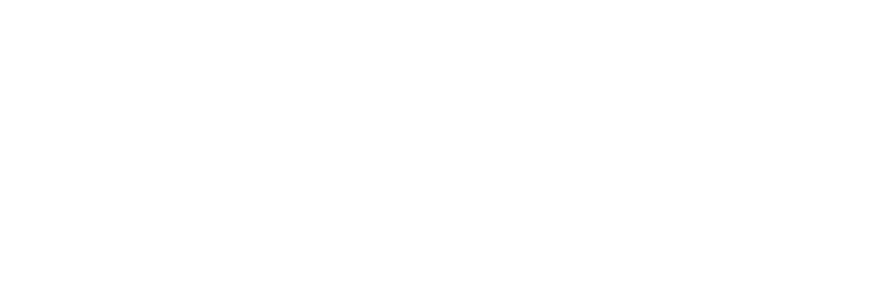
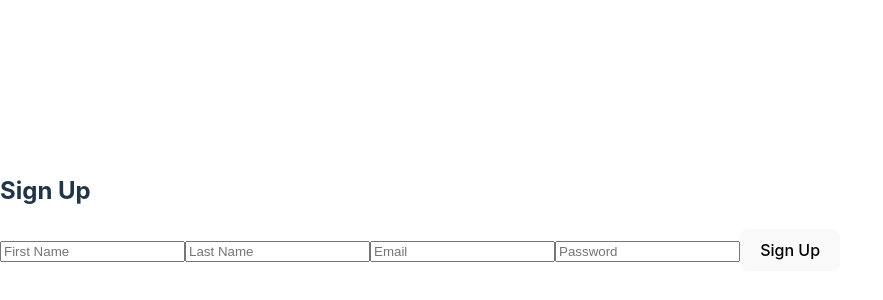
Before and after one commit to kyrag00/degree-project, a React (Vite) app in the folder client/: page /signup in a window 1280 px wide. Before the commit this address had no page. Shown: the part 188-488 px from the top of the page, without its empty margins (0-883 px from the left). Built offline with nearby package versions, Linux system fonts and the light colour scheme; no server answers.

Commit message:
setup of signup and login

```diff
--- a/client/src/App.tsx
+++ b/client/src/App.tsx
@@ -1,14 +1,18 @@
 import { BrowserRouter as Router, Routes, Route } from "react-router-dom";
 import Home from "./pages/Home";
+import Signup from "./pages/Signup";
+import Login from "./pages/Login";
 
 const App = () => {
   return (
     <Router>
-            <Routes>
-                <Route path="/" element={<Home />} />
-            </Routes>
-        </Router>
-  )
-}
+      <Routes>
+        <Route path="/" element={<Home />} />
+        <Route path="/signup" element={<Signup />} />
+        <Route path="/login" element={<Login />} />
+      </Routes>
+    </Router>
+  );
+};
 
-export default App
+export default App;
--- a/client/src/firebaseConfig.ts
+++ b/client/src/firebaseConfig.ts
@@ -1,21 +1,16 @@
-// Import the functions you need from the SDKs you need
 import { initializeApp } from "firebase/app";
 import { getAuth } from "firebase/auth";
 import { getFirestore } from "firebase/firestore";
-// TODO: Add SDKs for Firebase products that you want to use
-// https://firebase.google.com/docs/web/setup#available-libraries
 
-// web app's Firebase configuration
 const firebaseConfig = {
-    apiKey: import.meta.env.FIREBASE_API_KEY,
-    authDomain: import.meta.env.FIREBASE_AUTH_DOMAIN,
-    projectId: import.meta.env.FIREBASE_PROJECT_ID,
-    storageBucket: import.meta.env.FIREBASE_STORAGE_BUCKET,
-    messagingSenderId: import.meta.env.FIREBASE_MESSAGING_SENDER_ID,
-    appId: import.meta.env.FIREBASE_APP_ID,
+  apiKey: import.meta.env.VITE_FIREBASE_API_KEY,
+  authDomain: import.meta.env.VITE_FIREBASE_AUTH_DOMAIN,
+  projectId: import.meta.env.VITE_FIREBASE_PROJECT_ID,
+  storageBucket: import.meta.env.VITE_FIREBASE_STORAGE_BUCKET,
+  messagingSenderId: import.meta.env.VITE_FIREBASE_MESSAGING_SENDER_ID,
+  appId: import.meta.env.VITE_FIREBASE_APP_ID,
 };
 
-// Initialize Firebase
 const app = initializeApp(firebaseConfig);
 export const auth = getAuth(app);
 export const db = getFirestore(app);
--- /dev/null
+++ b/client/src/pages/Login.tsx
@@ -0,0 +1,47 @@
+import React, { useState } from "react";
+import { getAuth, signInWithEmailAndPassword } from "firebase/auth";
+
+const Login = () => {
+  const [email, setEmail] = useState("");
+  const [password, setPassword] = useState("");
+  const [error, setError] = useState("");
+
+  const handleLogin = async (e: React.FormEvent) => {
+    e.preventDefault();
+    const auth = getAuth();
+    try {
+      await signInWithEmailAndPassword(auth, email, password);
+      alert("Login successful!");
+    } catch (error) {
+      if (error instanceof Error) {
+        setError(error.message);
+      } else {
+        setError("An unknown error occurred.");
+      }
+    }
+  };
+
+  return (
+    <div>
+      <h2>Login</h2>
+      <form onSubmit={handleLogin}>
+        <input
+          type="email"
+          placeholder="Email"
+          value={email}
+          onChange={(e) => setEmail(e.target.value)}
+        />
+        <input
+          type="password"
+          placeholder="Password"
+          value={password}
+          onChange={(e) => setPassword(e.target.value)}
+        />
+        <button type="submit">Login</button>
+      </form>
+      {error && <p style={{ color: "red" }}>{error}</p>}
+    </div>
+  );
+};
+
+export default Login;
--- /dev/null
+++ b/client/src/pages/Signup.tsx
@@ -0,0 +1,77 @@
+import { useState } from "react";
+import { createUserWithEmailAndPassword } from "firebase/auth";
+import { doc, setDoc } from "firebase/firestore";
+import { auth, db } from "../firebaseConfig";
+
+const Signup = () => {
+  const [email, setEmail] = useState("");
+  const [password, setPassword] = useState("");
+  const [firstName, setFirstName] = useState("");
+  const [lastName, setLastName] = useState("");
+  const [error, setError] = useState("");
+
+  const handleSignup = async (e: React.FormEvent) => {
+    e.preventDefault();
+
+    try {
+      const userCredential = await createUserWithEmailAndPassword(
+        auth,
+        email,
+        password
+      );
+
+      // Get the new user's ID
+      const userId = userCredential.user.uid;
+
+      await setDoc(doc(db, "Users", userId), {
+        firstName,
+        lastName,
+        email,
+      });
+
+      alert("Signup successful!");
+    } catch (error) {
+      if (error instanceof Error) {
+        setError(error.message);
+      } else {
+        setError("An unknown error occurred.");
+      }
+    }
+  };
+
+  return (
+    <div>
+      <h2>Sign Up</h2>
+      <form onSubmit={handleSignup}>
+        <input
+          type="text"
+          placeholder="First Name"
+          value={firstName}
+          onChange={(e) => setFirstName(e.target.value)}
+        />
+        <input
+          type="text"
+          placeholder="Last Name"
+          value={lastName}
+          onChange={(e) => setLastName(e.target.value)}
+        />
+        <input
+          type="email"
+          placeholder="Email"
+          value={email}
+          onChange={(e) => setEmail(e.target.value)}
+        />
+        <input
+          type="password"
+          placeholder="Password"
+          value={password}
+          onChange={(e) => setPassword(e.target.value)}
+        />
+        <button type="submit">Sign Up</button>
+      </form>
+      {error && <p style={{ color: "red" }}>{error}</p>}
+    </div>
+  );
+};
+
+export default Signup;
```
Also changed, not shown: client/src/Router.tsx (+10 -0 lines), 1 other file (tests, documents, lock files or other folders).
